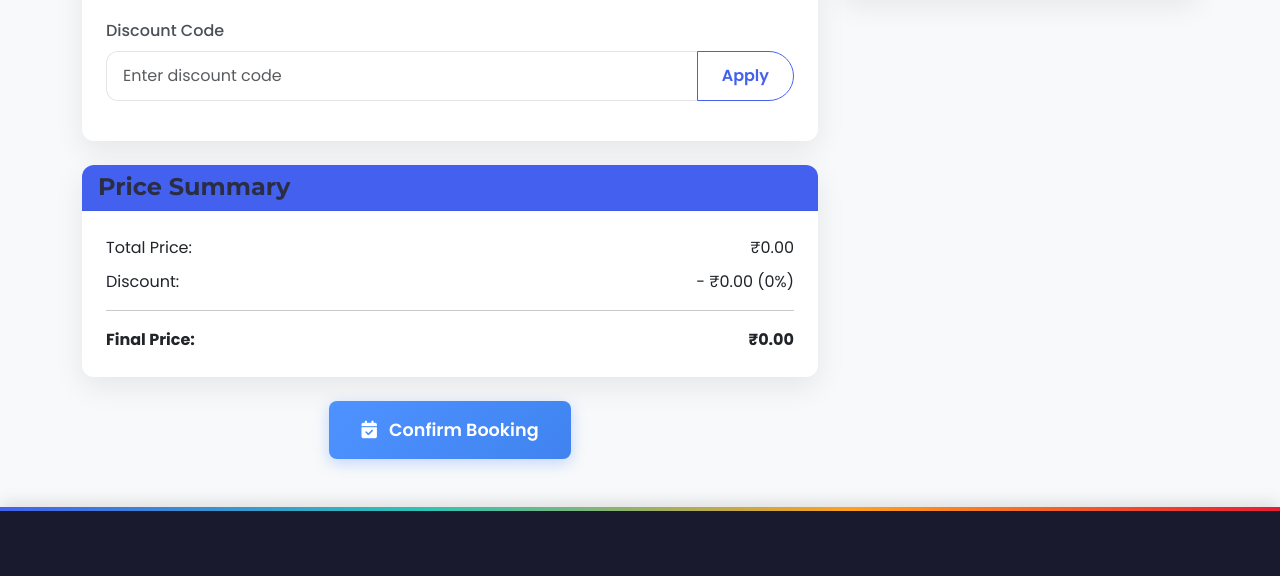
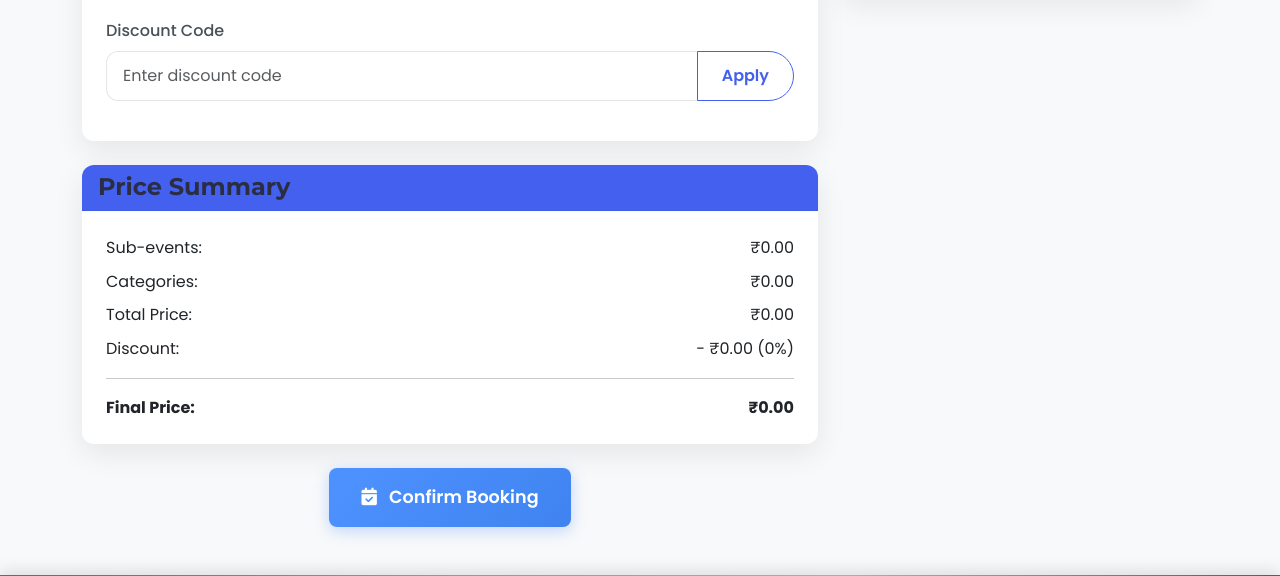
Before and after one commit to sanatanisher01/myday-gla, a Django app: page /bookings/create/sample/ in a window 1280 px wide. Shown: the part 661-1237 px from the top of the page. Run offline with Django 4.2, Linux system fonts and the light colour scheme; a user stored in the database is signed in; tables that the repository leaves empty hold one stand-in row (values such as "Sample post"); grey boxes marked "Sample" are stand-in pictures; data that the repository does not hold is empty; parts of the project's set-up code (start-up, migrations or seed data) failed here and were passed over; some libraries are stand-ins or nearby versions.

Commit message:
Fix profile updates, event price calculation, and real-time booking price updates

```diff
--- a/events/models.py
+++ b/events/models.py
@@ -24,13 +24,11 @@ class Event(models.Model):
         # Base price from sub-events
         base_price = sum(sub_event.price for sub_event in self.sub_events.all())
 
-        # Add minimum price for categories (assuming at least one category per sub-event if available)
+        # Add all category prices for a complete total
         category_price = 0
         for sub_event in self.sub_events.all():
-            if sub_event.categories.exists():
-                # Add the price of the cheapest category for each sub-event
-                min_category_price = min(category.price for category in sub_event.categories.all())
-                category_price += min_category_price
+            # Sum all category prices for each sub-event
+            category_price += sum(category.price for category in sub_event.categories.all())
 
         return base_price + category_price
 
--- a/templates/bookings/create_booking.html
+++ b/templates/bookings/create_booking.html
@@ -108,6 +108,15 @@
                         <h4 class="mb-0">Price Summary</h4>
                     </div>
                     <div class="card-body">
+                        <!-- Price breakdown -->
+                        <div class="d-flex justify-content-between mb-2">
+                            <span>Sub-events:</span>
+                            <span id="sub-event-prices">₹0.00</span>
+                        </div>
+                        <div class="d-flex justify-content-between mb-2">
+                            <span>Categories:</span>
+                            <span id="category-prices">₹0.00</span>
+                        </div>
                         <div class="d-flex justify-content-between mb-2">
                             <span>Total Price:</span>
                             <span id="total-price">₹0.00</span>
@@ -206,13 +215,32 @@
             });
         });
 
-        // Update price when categories are selected
+        // Update price when categories are selected - with improved real-time updates
         const categoryCheckboxes = document.querySelectorAll('.category-checkbox input[type="checkbox"]');
         console.log('Found', categoryCheckboxes.length, 'category checkboxes');
         categoryCheckboxes.forEach(checkbox => {
             console.log('Category checkbox:', checkbox.id, 'Price:', checkbox.dataset.price);
+
+            // Add immediate visual feedback when category is selected/deselected
             checkbox.addEventListener('change', function() {
                 console.log('Category changed:', this.id, 'Price:', this.dataset.price, 'Checked:', this.checked);
+
+                // Highlight the category when selected
+                const categoryContainer = this.closest('.category-container');
+                if (categoryContainer) {
+                    if (this.checked) {
+                        categoryContainer.style.backgroundColor = '#f0f9ff';
+                        categoryContainer.style.borderLeft = '3px solid #4a6bdf';
+                        categoryContainer.style.padding = '5px';
+                        categoryContainer.style.borderRadius = '5px';
+                    } else {
+                        categoryContainer.style.backgroundColor = '';
+                        categoryContainer.style.borderLeft = '';
+                        categoryContainer.style.padding = '';
+                    }
+                }
+
+                // Update price immediately
                 updateTotalPrice();
             });
         });
@@ -292,31 +320,18 @@
             });
         }
 
-        // Update total price based on selections
+        // Update total price based on selections - improved real-time calculation
         function updateTotalPrice() {
-            // EMERGENCY FIX: Directly check for specific elements on the page
-            // This is a hardcoded solution to fix the immediate issue
-
-            // First, let's log all checkboxes to see what we're working with
-            console.log('All sub-event checkboxes:');
-            document.querySelectorAll('.sub-event-checkbox').forEach(cb => {
-                console.log(`- ID: ${cb.id}, Value: ${cb.value}, Checked: ${cb.checked}, Price: ${cb.dataset.price}`);
-            });
-
-            console.log('All category checkboxes:');
-            document.querySelectorAll('.category-checkbox input[type="checkbox"]').forEach(cb => {
-                console.log(`- ID: ${cb.id}, Value: ${cb.value}, Checked: ${cb.checked}, Price: ${cb.dataset.price}`);
-            });
-
-            // Now calculate the total price
+            // Calculate the total price
             let totalPrice = 0;
+            let subEventPrices = 0;
+            let categoryPrices = 0;
 
             // Add prices for selected sub-events
             document.querySelectorAll('.sub-event-checkbox:checked').forEach(subEvent => {
                 const price = parseFloat(subEvent.dataset.price);
                 if (!isNaN(price)) {
-                    console.log(`Adding sub-event price: ₹${price}`);
-                    totalPrice += price;
+                    subEventPrices += price;
                 }
             });
 
@@ -324,25 +339,27 @@
             document.querySelectorAll('.category-checkbox input[type="checkbox"]:checked').forEach(category => {
                 const price = parseFloat(category.dataset.price);
                 if (!isNaN(price)) {
-                    console.log(`Adding category price: ₹${price}`);
-                    totalPrice += price;
+                    categoryPrices += price;
                 }
             });
 
-            // HARDCODED FALLBACK: If the above doesn't work, try a direct approach
-            if (totalPrice === 0 || totalPrice === 2000) {
-                // Check if we have the Haldi and Photography checkboxes checked
-                const haldiChecked = document.querySelector('.sub-event-checkbox:checked') !== null;
-                const photographyChecked = document.querySelector('.category-checkbox input[type="checkbox"]:checked') !== null;
+            // Sum up the total
+            totalPrice = subEventPrices + categoryPrices;
 
-                console.log(`Fallback check - Haldi checked: ${haldiChecked}, Photography checked: ${photographyChecked}`);
+            // Update the price breakdown in the UI
+            const subEventPriceElement = document.getElementById('sub-event-prices');
+            const categoryPriceElement = document.getElementById('category-prices');
 
-                if (haldiChecked && photographyChecked) {
-                    console.log('Using fallback price calculation');
-                    totalPrice = 3000; // Haldi (2000) + Photography (1000)
-                }
+            // If we have price breakdown elements, update them
+            if (subEventPriceElement) {
+                subEventPriceElement.textContent = `₹${subEventPrices.toFixed(2)}`;
             }
 
+            if (categoryPriceElement) {
+                categoryPriceElement.textContent = `₹${categoryPrices.toFixed(2)}`;
+            }
+
+            console.log(`Price breakdown - Sub-events: ₹${subEventPrices.toFixed(2)}, Categories: ₹${categoryPrices.toFixed(2)}`);
             console.log(`Final calculated total price: ₹${totalPrice.toFixed(2)}`);
 
             // Apply discount if available
```
Also changed, not shown: accounts/views.py (+12 -2 lines).
